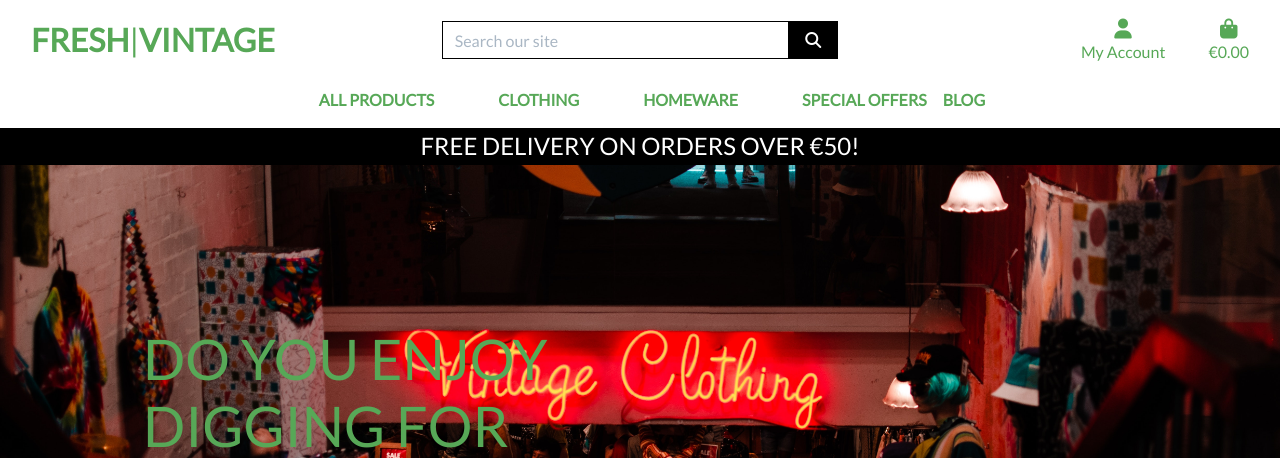
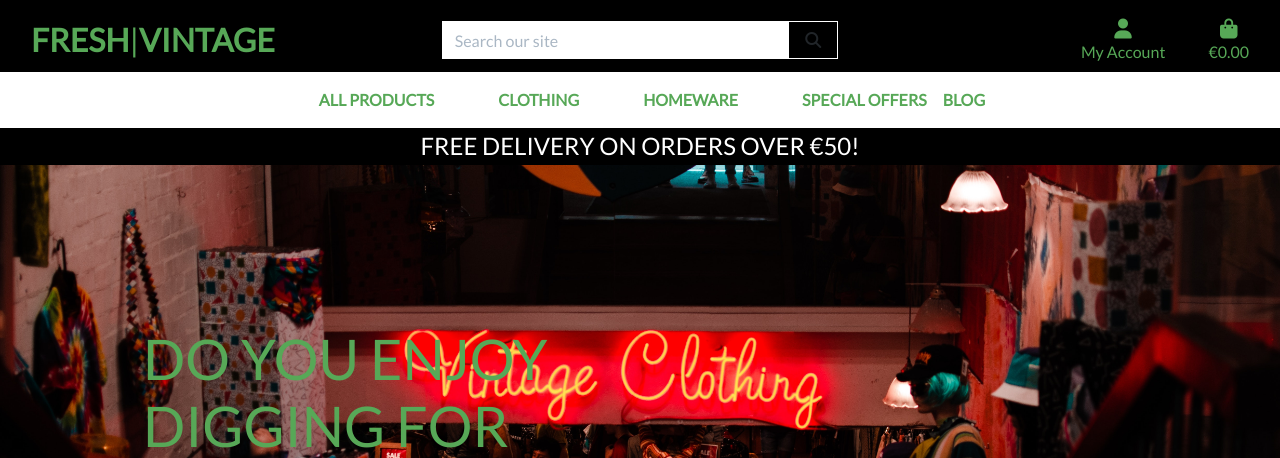
Before and after one commit to MattyOL/Fresh, a Django app: page / in a window 1280 px wide. Shown: the top 458 px of the page. Run offline with Django 3.2, Linux system fonts and the light colour scheme; some libraries are stand-ins or nearby versions; some web fonts are replaced.

Commit message:
changing all colors acroos site part 1

```diff
--- a/static/css/base.css
+++ b/static/css/base.css
@@ -187,6 +187,16 @@ input[name='q']::placeholder {
     overflow-y: auto;
 }
 
+.masthead {
+    margin-top: 10px;
+    overflow: hidden;
+    position: relative;
+    width: 100%;
+}
+
+.masthead-image img {
+    width: 100%;
+}
 
 /* -------------------------------- Media Queries */
 
--- a/templates/base.html
+++ b/templates/base.html
@@ -41,7 +41,7 @@
 </head>
 <body>
   <header class="container-fluid fixed-top">
-      <div id="topnav" class="row bg-white pt-lg-2 d-none d-lg-flex">
+      <div id="topnav" class="row bg-black pt-lg-2 d-none d-lg-flex">
           <div class="col-12 col-lg-4 my-auto py-1 py-lg-0 text-center text-lg-left">
               <a href="{% url 'home' %}" class="nav-link main-logo-link">
                   <h2 class="logo-font text-black my-0"><strong>Fresh</strong>|<strong>Vintage</strong></h2>
@@ -50,9 +50,9 @@
           <div class="col-12 col-lg-4 my-auto py-1 py-lg-0">
               <form method="GET" action="{% url 'products' %}">
                   <div class="input-group w-100">
-                      <input class="form-control border border-black rounded-0" type="text" name="q" placeholder="Search our site">
+                      <input class="form-control border border-white rounded-0" type="text" name="q" placeholder="Search our site">
                       <div class="input-group-append">
-                          <button class="form-control btn btn-black border border-black rounded-0" type="submit">
+                          <button class="form-control btn btn-white border border-white rounded-0" type="submit">
                               <span class="icon">
                                   <i class="fas fa-search"></i>
                               </span>
```
